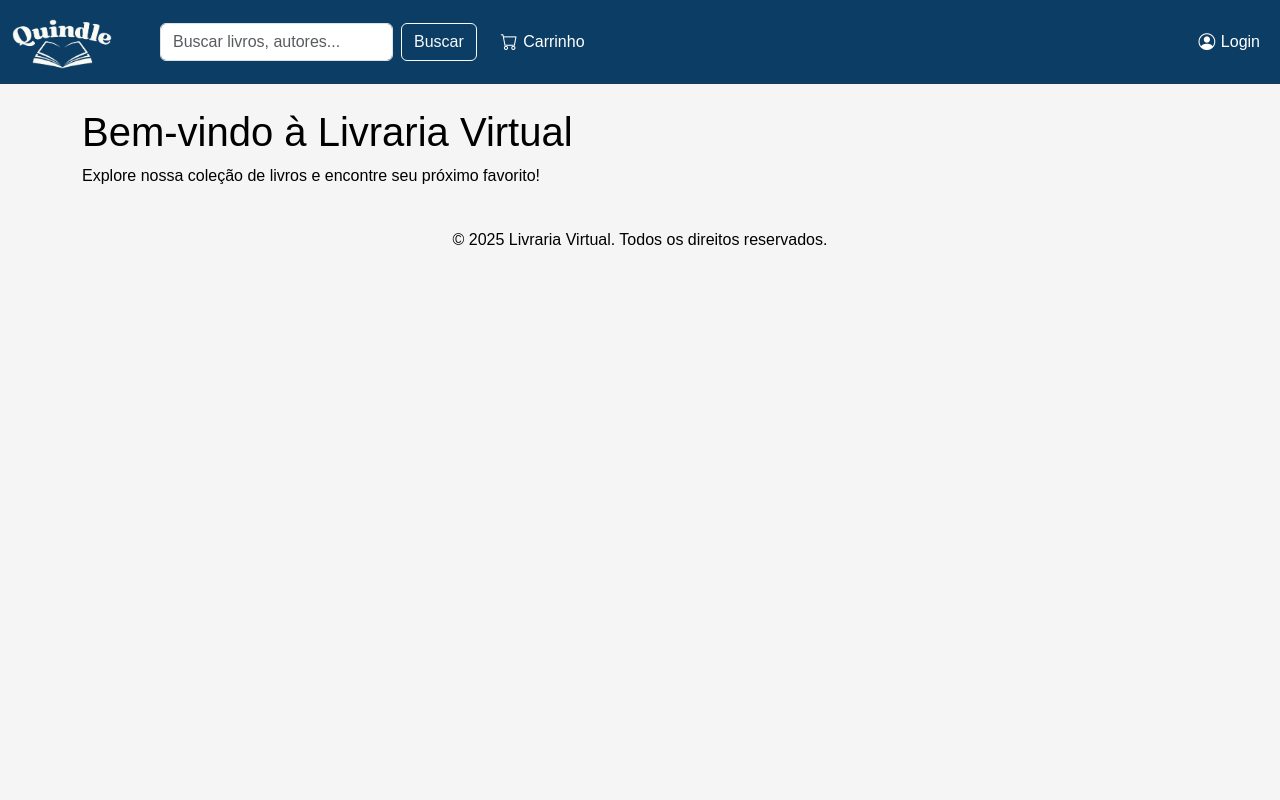
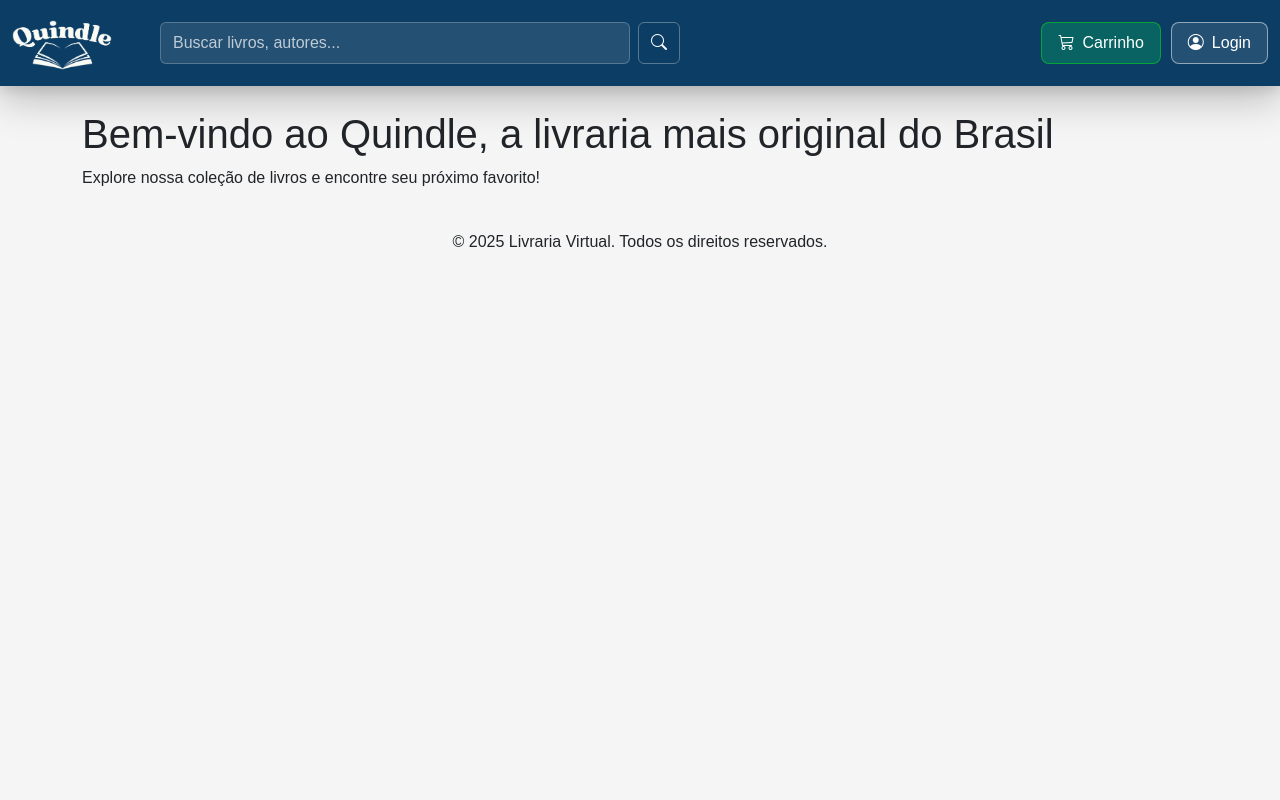
Before and after one commit to lyandraalmeidas/ecomerce, a PHP site: page /pages/index.php in a window 1280 px wide. Run offline with PHP 8.4, Linux system fonts and the light colour scheme.

Commit message:
header bonitão

```diff
--- a/CSS/style.css
+++ b/CSS/style.css
@@ -1,54 +1,259 @@
-:root{
+:root {
     --cor-primaria: #4A90E2;
     --cor-secundaria: #0c3d64;
     --cor-fundo: #F5F5F5;
-    --cor-texto: #ffffff;
-    --cor-texto-body: #000000;
-    --cor-texto-claro: #d8d8d8;
-    --cor-borda: #E0E0E0;
-}
-body {
-    font-family: Arial, sans-serif;
-    background-color: var(--cor-fundo) !important;
-    color: var(--cor-texto-body)!important;
-    margin: 0;
-    padding: 0;
-}
-.cabecalho .navbar {
-    background-color: var(--cor-secundaria) !important;
-    padding: 15px 0;
-    text-align: center;
-    font-family: "Nunito", sans-serif !important;
-    font-optical-sizing: auto;
-    font-weight: 400;
-    font-style: normal;
-}
-.navbar-brand {
-    color: var(--cor-texto) !important;
-    font-size: 24px;
-    font-weight: bold;
-    text-decoration: none;
-    padding: 0px !important;
-}
-.navbar-brand:hover {
-    color: var(--cor-texto-claro) !important;
-}
-.nav-link{
-    color: var(--cor-texto) !important;
-    padding: 12px 16px;
-}
-.nav-link:hover {
-    text-decoration: underline;
+    --cor-texto-claro: #ffffff;
+    --cor-texto-escuro: #212529;
+    --cor-destaque: #FF6B6B;
+    --header-shadow: 0 12px 40px rgba(0,0,0,0.25), 0 4px 12px rgba(0,0,0,0.10);
+    --transition: all 0.3s ease;
 }
 
-.nav-link{
-    display: inline-flex !important;
+* {
+    box-sizing: border-box;
+}
+
+html, body {
+    height: 100%;
+    margin: 0;
+}
+
+body {
+    font-family: 'Nunito', Arial, sans-serif;
+    background-color: var(--cor-fundo);
+    color: var(--cor-texto-escuro);
+}
+
+
+.cabecalho .navbar {
+    position: sticky;
+    top: 0;
+    z-index: 9999;
+    background-color: var(--cor-secundaria) !important;
+    padding: .7rem 0;
+    box-shadow: var(--header-shadow);
+    align-items: center;
+}
+
+.navbar-brand img {
+    display: block;
+    transition: var(--transition);
+}
+
+.navbar-brand:hover img {
+    transform: scale(1.05);
+}
+
+.navbar-brand {
+    color: var(--cor-texto-claro) !important;
+    font-weight: 700;
+}
+
+.cabecalho .search-form {
+    max-width: 520px;
+    width: 100%;
+    flex: 1;
+    margin: 0 2rem;
+}
+
+.nav-link {
+    display: inline-flex;
     align-items: center;
     gap: .35rem;
+    color: var(--cor-texto-claro) !important;
+    padding: .4rem .8rem;
+    border-radius: 6px;
+    transition: var(--transition);
+    position: relative;
 }
-.nav-link .bi{
-    margin-right: 0;
-    vertical-align: -0.125em;
+
+.nav-link .bi {
     font-size: 1.05em;
-    color: #ffffff !important;
+    color: rgba(255,255,255,0.95) !important;
 }
+
+.nav-actions {
+    display: flex;
+    gap: 10px;
+}
+
+.nav-action-btn {
+    display: flex;
+    align-items: center;
+    gap: 8px;
+    padding: 8px 16px;
+    border-radius: 8px;
+    text-decoration: none;
+    font-weight: 500;
+    transition: var(--transition);
+    position: relative;
+    border: none;
+    background: transparent;
+    color: var(--cor-texto-claro);
+}
+
+.nav-action-btn:hover {
+    background: rgba(255, 255, 255, 0.15);
+    transform: translateY(-2px);
+    color: var(--cor-texto-claro);
+}
+
+.nav-action-btn.cart-btn {
+    background: rgba(0, 255, 98, 0.2);
+    border: 1px solid rgba(9, 255, 0, 0.4);
+}
+
+.nav-action-btn.cart-btn:hover {
+    background: rgba(0, 255, 98, 0.2);
+    box-shadow: 0 4px 12px rgba(9, 255, 0, 0.4);
+}
+
+.nav-action-btn.login-btn {
+    background: rgba(255,255,255,0.1);
+    border: 1px solid rgba(255,255,255,0.5);
+}
+
+.nav-action-btn.login-btn:hover {
+    background:  rgba(255,255,255,0.1);
+    box-shadow: 0 4px 12px rgba(255,255,255,0.5);
+}
+
+.badge-cart {
+    position: absolute;
+    top: -5px;
+    right: -5px;
+    background-color: var(--cor-destaque);
+    color: white;
+    border-radius: 50%;
+    width: 18px;
+    height: 18px;
+    font-size: 0.7rem;
+    display: flex;
+    align-items: center;
+    justify-content: center;
+    font-weight: bold;
+}
+
+.search-form .btn-outline-light {
+    border-color: rgba(255,255,255,0.3);
+    color: var(--cor-texto-claro);
+    transition: var(--transition);
+}
+
+.search-form .btn-outline-light:hover {
+    background-color: rgba(255,255,255,0.1);
+    border-color: rgba(255,255,255,0.5);
+    transform: scale(1.05);
+}
+
+.search-form .form-control {
+    padding: .5rem .75rem;
+    line-height: 1.5;
+    border-color: rgba(255,255,255,0.3);
+    background-color: rgba(255,255,255,0.1);
+    color: var(--cor-texto-claro);
+}
+
+.search-form .form-control::placeholder {
+    color: rgba(255,255,255,0.7);
+}
+
+.search-form .form-control:focus {
+    background-color: rgba(255,255,255,0.15);
+    border-color: rgba(255,255,255,0.5);
+    color: var(--cor-texto-claro);
+    box-shadow: 0 0 0 0.2rem rgba(255,255,255,0.1);
+}
+
+.demo-container {
+    width: 100%;
+    max-width: 1200px;
+    background: white;
+    border-radius: 12px;
+    box-shadow: 0 10px 30px rgba(0,0,0,0.1);
+    overflow: hidden;
+    margin: 20px auto;
+}
+
+.demo-content {
+    padding: 40px;
+    text-align: center;
+}
+
+.demo-title {
+    color: var(--cor-secundaria);
+    margin-bottom: 20px;
+    font-weight: 700;
+}
+
+.demo-text {
+    color: #666;
+    max-width: 600px;
+    margin: 0 auto 30px;
+    line-height: 1.6;
+}
+
+.features {
+    display: flex;
+    justify-content: center;
+    gap: 30px;
+    margin-top: 40px;
+    flex-wrap: wrap;
+}
+
+.feature {
+    background: var(--cor-fundo);
+    padding: 20px;
+    border-radius: 10px;
+    width: 200px;
+    box-shadow: 0 4px 6px rgba(0,0,0,0.05);
+    transition: var(--transition);
+}
+
+.feature:hover {
+    transform: translateY(-5px);
+    box-shadow: 0 6px 12px rgba(0,0,0,0.1);
+}
+
+.feature i {
+    font-size: 2rem;
+    color: var(--cor-primaria);
+    margin-bottom: 15px;
+}
+
+@media (max-width: 992px) {
+    .cabecalho .search-form {
+        margin: 1rem 0;
+        max-width: 100%;
+    }
+
+    .nav-actions {
+        margin-top: 15px;
+        justify-content: center;
+        width: 100%;
+    }
+}
+
+@media (max-width: 576px) {
+    .cabecalho .search-form {
+        max-width: 100%;
+    }
+
+    .navbar-brand img {
+        width: 80px;
+        height: auto;
+    }
+
+    .nav-action-btn span {
+        display: none;
+    }
+
+    .nav-action-btn {
+        padding: 10px 12px;
+    }
+
+    .features {
+        flex-direction: column;
+        align-items: center;
+    }
+}
--- a/includes/header.php
+++ b/includes/header.php
@@ -2,11 +2,11 @@
 // includes/header.php
 ?>
 <!doctype html>
-<html lang="pt-br">
+<html lang="pt-BR">
     <head>
         <meta charset="utf-8">
         <meta name="viewport" content="width=device-width, initial-scale=1">
-		<title>Livraria Virtual</title>
+        <title>Quindle</title>
 
         <link href="https://cdn.jsdelivr.net/npm/bootstrap@5.3.8/dist/css/bootstrap.min.css" rel="stylesheet" integrity="sha384-sRIl4kxILFvY47J16cr9ZwB07vP4J8+LH7qKQnuqkuIAvNWLzeN8tE5YBujZqJLB" crossorigin="anonymous">
         <link rel="stylesheet" href="https://cdn.jsdelivr.net/npm/bootstrap-icons@1.11.4/font/bootstrap-icons.css">
@@ -15,10 +15,10 @@
     <body>
 
     <header class="cabecalho">
-		<nav class="navbar navbar-expand-lg bg-body-tertiary">
+        <nav class="navbar navbar-expand-lg navbar-dark">
             <div class="container-fluid">
-				<a class="navbar-brand" href="#">
-					<img src="../IMGS/logo.png" alt="Logo da Livraria Virtual" width="100" height="50" class="d-inline-block align-text-top" style="margin-right: 2rem;">
+                <a class="navbar-brand" href="/">
+                    <img src="../IMGS/logo.png" alt="Logo da Livraria Virtual" width="100" height="50" class="d-inline-block align-text-top">
                 </a>
 
                 <button class="navbar-toggler" type="button" data-bs-toggle="collapse" data-bs-target="#navbarSupportedContent" aria-controls="navbarSupportedContent" aria-expanded="false" aria-label="Alternar navegação">
@@ -26,18 +26,23 @@
                 </button>
 
                 <div class="collapse navbar-collapse" id="navbarSupportedContent">
+                    <form class="d-flex search-form" role="search" action="#" method="get" aria-label="Formulário de busca">
+                        <input class="form-control me-2" type="search" name="q" placeholder="Buscar livros, autores..." aria-label="Buscar">
+                        <button class="btn btn-outline-light" type="submit" aria-label="Enviar busca">
+                            <i class="bi bi-search" aria-hidden="true"></i>
+                        </button>
+                    </form>
 
-					<form class="d-flex me-3" role="search" style="max-width:360px;">
-						<input class="form-control me-2" type="search" name="q" placeholder="Buscar livros, autores..." aria-label="Buscar">
-						<button class="btn btn-outline-light" type="submit" aria-label="Enviar busca">Buscar</button>
-					</form>
-					<ul class="navbar-nav me-auto mb-2 mb-lg-0">
-						<li class="nav-item"><a class="nav-link" href="#"><i class="bi bi-cart" aria-hidden="true"></i> Carrinho</a></li>
-					</ul>
-					<ul class="navbar-nav ms-auto mb-2 mb-lg-0">
-						<li class="nav-item"><a class="nav-link" href="#"><i class="bi bi-person-circle" aria-hidden="true"></i> Login</a></li>
-					</ul>
-
+                    <div class="nav-actions ms-auto">
+                        <a href="#" class="nav-action-btn cart-btn">
+                            <i class="bi bi-cart3" aria-hidden="true"></i>
+                            <span class="d-none d-md-inline">Carrinho</span>
+                        </a>
+                        <a href="#" class="nav-action-btn login-btn">
+                            <i class="bi bi-person-circle" aria-hidden="true"></i>
+                            <span class="d-none d-md-inline">Login</span>
+                        </a>
+                    </div>
                 </div>
             </div>
         </nav>
--- a/pages/index.php
+++ b/pages/index.php
@@ -3,7 +3,7 @@ include '../includes/header.php';
 ?>
 <div>
     <main class="container my-4">
-        <h1>Bem-vindo à Livraria Virtual</h1>
+        <h1>Bem-vindo ao Quindle, a livraria mais original do Brasil</h1>
         <p>Explore nossa coleção de livros e encontre seu próximo favorito!</p>
     </main>
 </div>
```
Lines whose indentation alone changed are shown as unchanged.
